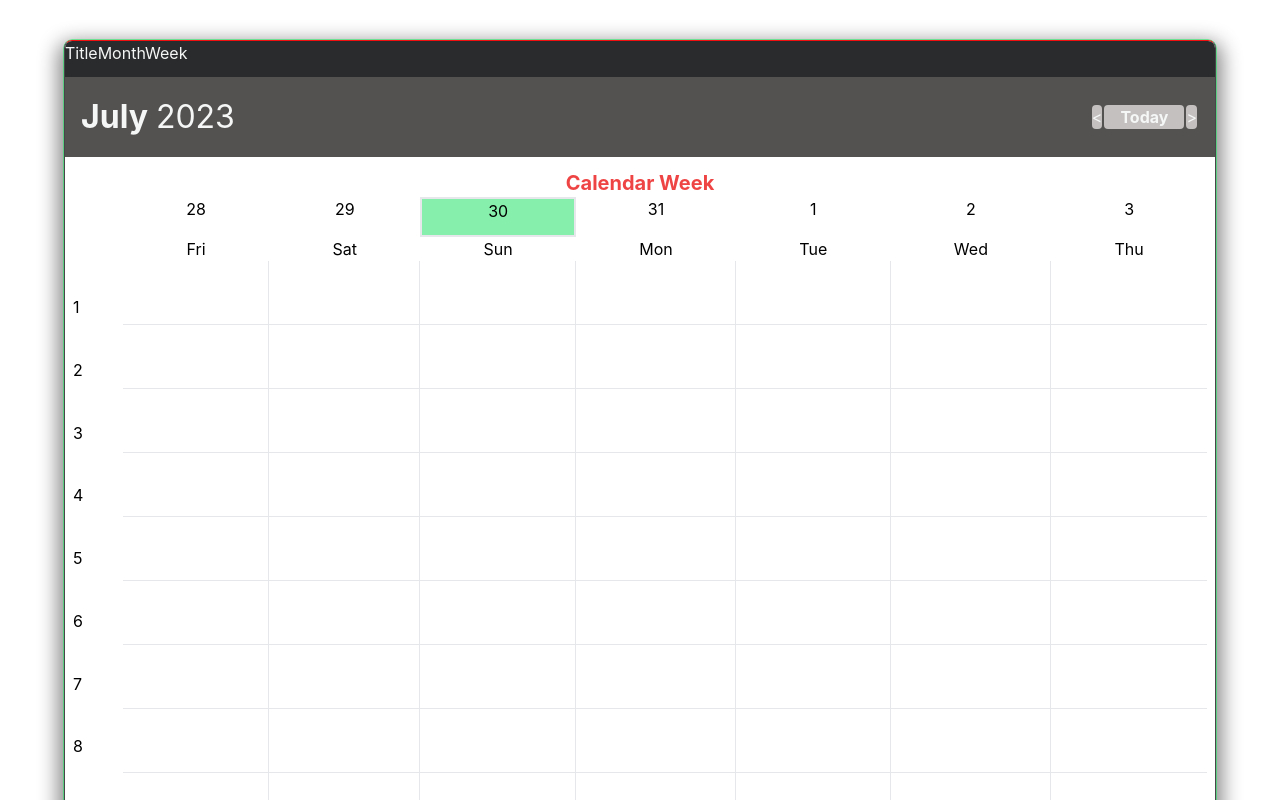
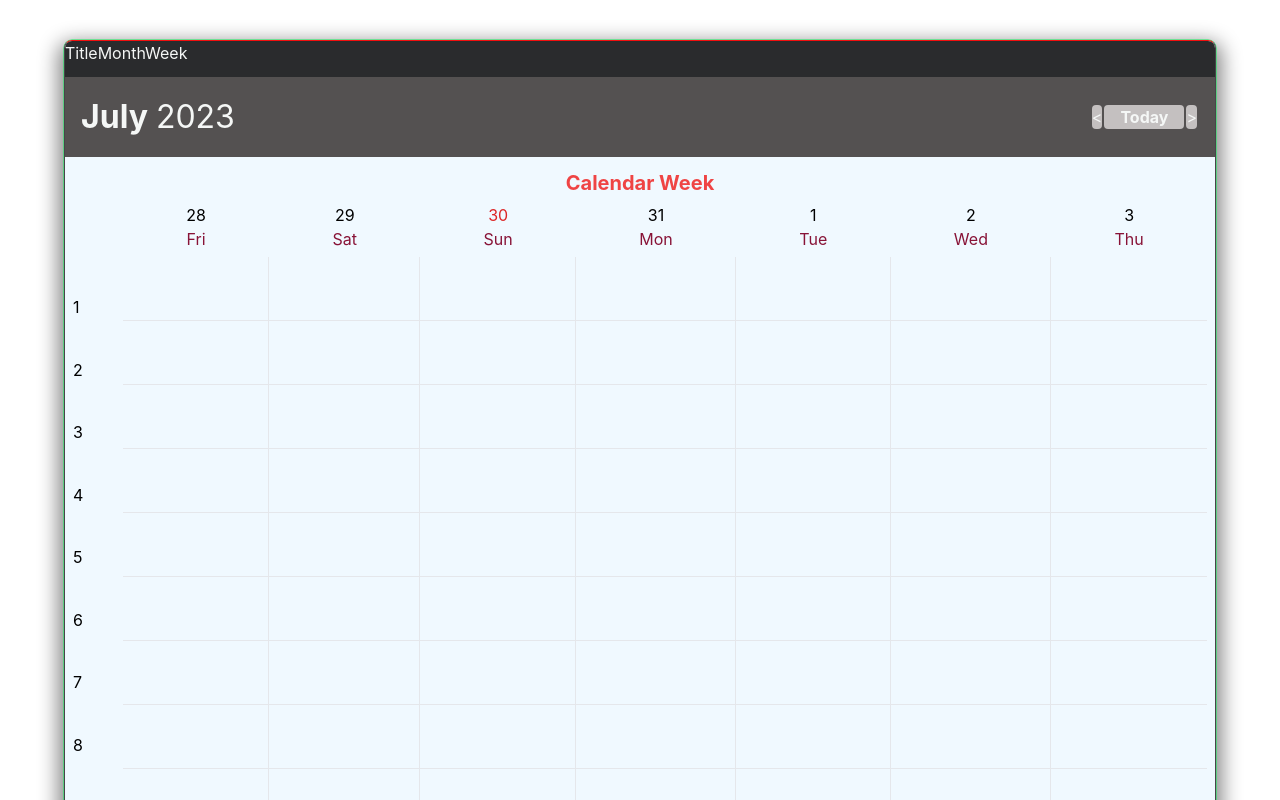
Before and after one commit to Minaht007/my-calendar, a React (Create React App) app: page /week in a window 1280 px wide. Shown: the top 800 px of the page. Built offline with nearby package versions, Linux system fonts and the light colour scheme; data requests are answered from the project's data file.

Commit message:
day of week

```diff
--- a/src/components/helper/calendarWeek.jsx
+++ b/src/components/helper/calendarWeek.jsx
@@ -25,7 +25,7 @@ const CalendarWeek = () => {
   };
 
   return (
-    <div className="w-full h-full px-2 py-3">
+    <div className="w-full h-full px-2 py-3 bg-sky-50">
       <h4 className="text-red-500 font-bold text-xl">Calendar Week</h4>
       <div className="flex w-full h-full overflow-y-scroll">
         <div className="grid grid-rows-25 grid-cols-[50px]">
@@ -51,17 +51,20 @@ const CalendarWeek = () => {
                   indexData === 2 ? "lg:h-[90px]" : "lg:h-[30px]"
                 }`}
               >
-                <p
+                <div
                   // DataCells
-                  className={`base:h-[30px] sm:h-[36px] md:h-[40px] lg:h-[40px] desk:h-[40px] desk2k:h-[40px] ${
+                  className={`base:h-[40px] sm:h-[46px] md:h-[50px] lg:h-[56px] desk:h-[60px] desk2k:h-[40px] ${
                     isTodayDate && indexData === 2
-                      ? "bg-green-300 border-[50%] border-2"
+                      ? "text-red-600"
                       : "bg-transparent"
-                  }`}
+                  } flex flex-col items-center justify-center`}
                 >
-                  {formattedDate}
-                </p>
-                <p>{dayOfWeek[date.dayOfWeekIndex]}</p>
+                  <p>{formattedDate}</p>
+                  <p className="text-rose-900">
+                    {dayOfWeek[date.dayOfWeekIndex]}
+                  </p>
+                </div>
+
                 {Array.from({ length: 24 }).map((_, indexTime) => (
                   <div
                     key={indexTime}
```
